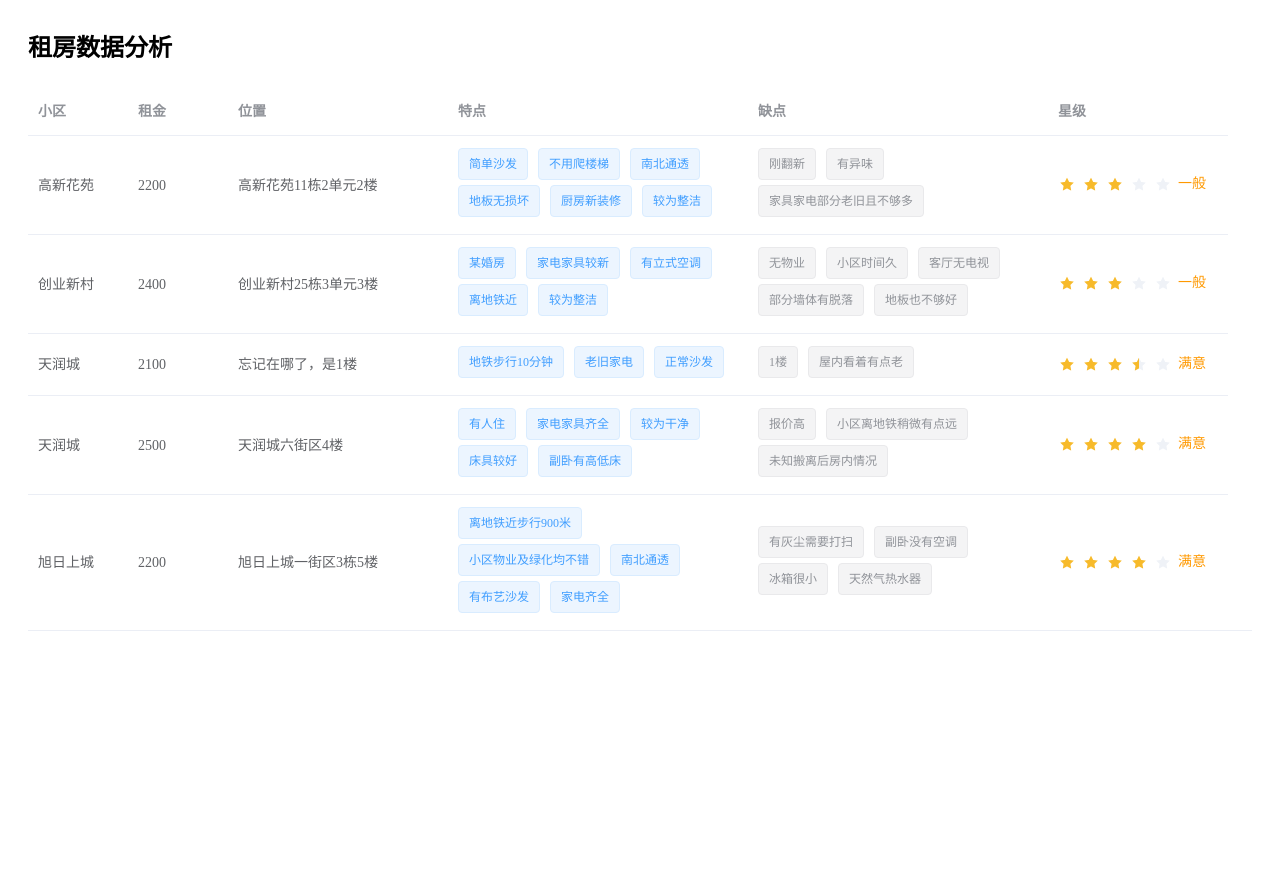
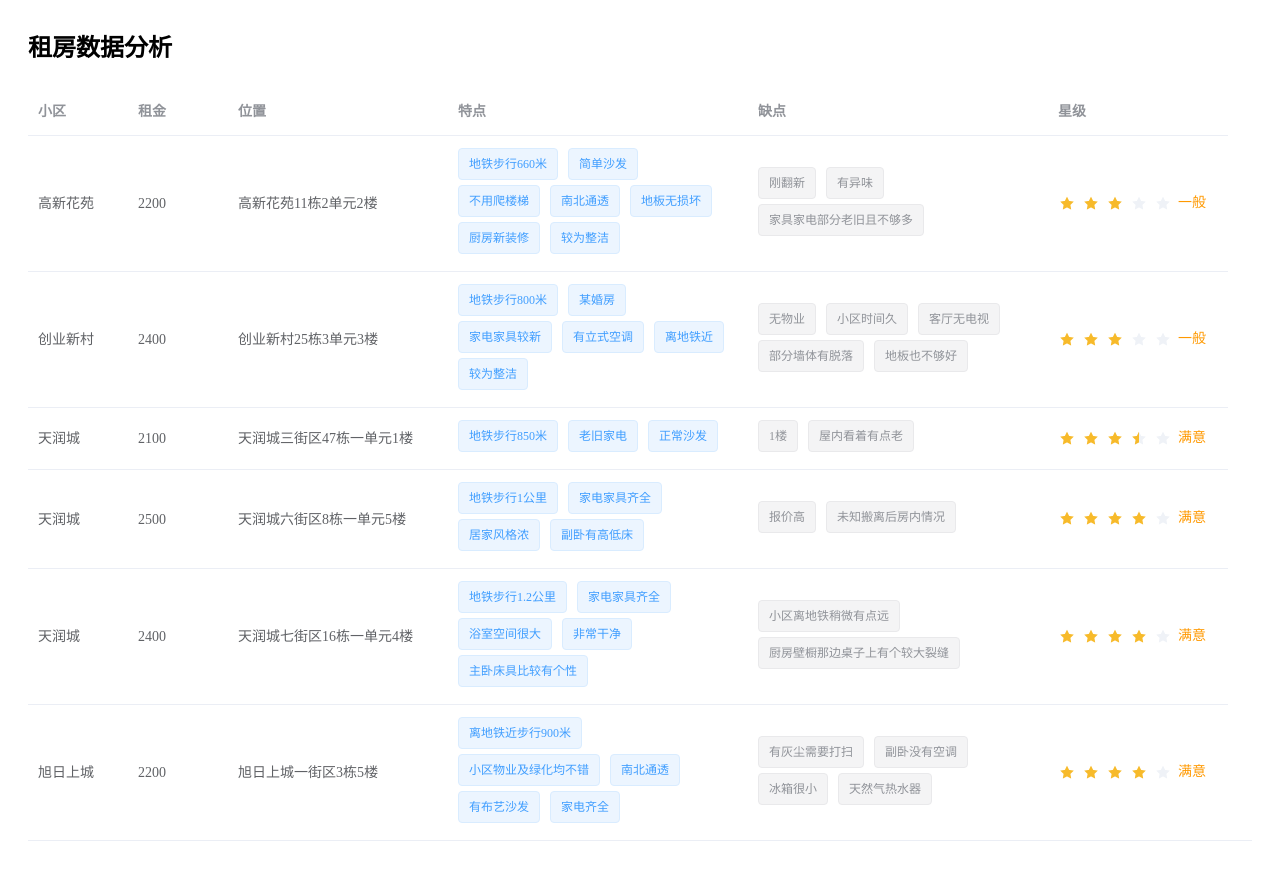
Before and after one commit to asingingfish/valkyrie, a Vue app: page / in a window 1280 px wide. Before the commit the page ends 800 px from the top, so only its background shows below. Built offline with nearby package versions, Linux system fonts and the light colour scheme.

Commit message:
update data

```diff
--- a/src/data/rent.js
+++ b/src/data/rent.js
@@ -5,7 +5,7 @@ const rent = [
         village: "高新花苑",
         rental: "2200",
         location: "高新花苑11栋2单元2楼",
-        feature: ["简单沙发", "不用爬楼梯", "南北通透", "地板无损坏", "厨房新装修", "较为整洁"],
+        feature: ["地铁步行660米", "简单沙发", "不用爬楼梯", "南北通透", "地板无损坏", "厨房新装修", "较为整洁"],
         bug: ["刚翻新", "有异味", "家具家电部分老旧且不够多"],
         rate: 3
     },
@@ -13,24 +13,32 @@ const rent = [
         village: "创业新村",
         rental: "2400",
         location: "创业新村25栋3单元3楼",
-        feature: ["某婚房", "家电家具较新", "有立式空调", "离地铁近", "较为整洁"],
+        feature: ["地铁步行800米", "某婚房", "家电家具较新", "有立式空调", "离地铁近", "较为整洁"],
         bug: ["无物业", "小区时间久", "客厅无电视", "部分墙体有脱落", "地板也不够好"],
         rate: 3
     },
     {
         village: "天润城",
         rental: "2100",
-        location: "忘记在哪了，是1楼",
-        feature: ["地铁步行10分钟", "老旧家电", "正常沙发"],
+        location: "天润城三街区47栋一单元1楼",
+        feature: ["地铁步行850米", "老旧家电", "正常沙发"],
         bug: ["1楼", "屋内看着有点老"],
         rate: 3.5
     },
     {
         village: "天润城",
         rental: "2500",
-        location: "天润城六街区4楼",
-        feature: ["有人住", "家电家具齐全", "较为干净", "床具较好","副卧有高低床"],
-        bug: ["报价高", "小区离地铁稍微有点远", "未知搬离后房内情况"],
+        location: "天润城六街区8栋一单元5楼",
+        feature: ["地铁步行1公里", "家电家具齐全", "居家风格浓", "副卧有高低床"],
+        bug: ["报价高", "未知搬离后房内情况"],
+        rate: 4
+    },
+    {
+        village: "天润城",
+        rental: "2400",
+        location: "天润城七街区16栋一单元4楼",
+        feature: ["地铁步行1.2公里", "家电家具齐全", "浴室空间很大","非常干净", "主卧床具比较有个性"],
+        bug: ["小区离地铁稍微有点远", "厨房壁橱那边桌子上有个较大裂缝"],
         rate: 4
     },
     {
```
